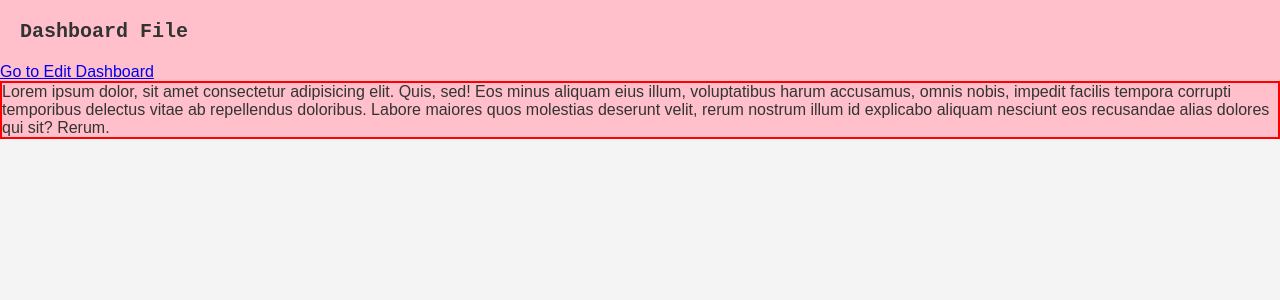
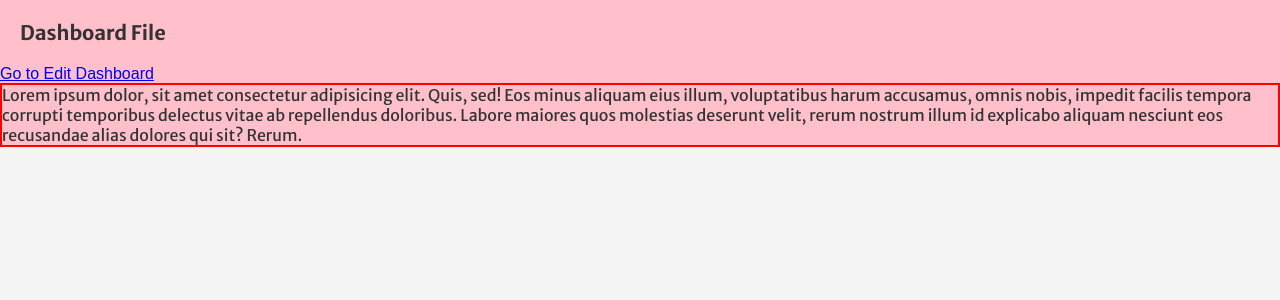
Before and after one commit to harshaltribhuwan/dashboard-ui, a React (Vite) app: page / in a window 1280 px wide. Shown: the top 300 px of the page. Built offline with nearby package versions, Linux system fonts and the light colour scheme.

Commit message:
added font as per the figma

```diff
--- a/index.html
+++ b/index.html
@@ -1,13 +1,20 @@
 <!doctype html>
 <html lang="en">
+
 <head>
   <meta charset="UTF-8" />
   <link rel="icon" type="image/svg+xml" href="/vite.svg" />
+  <link rel="preconnect" href="https://fonts.googleapis.com">
+  <link rel="preconnect" href="https://fonts.gstatic.com" crossorigin>
+  <link href="https://fonts.googleapis.com/css2?family=Merriweather+Sans:ital,wght@0,300..800;1,300..800&display=swap"
+    rel="stylesheet">
   <meta name="viewport" content="width=device-width, initial-scale=1.0" />
   <title>Dashboard UI</title>
 </head>
+
 <body>
   <div id="root"></div>
   <script type="module" src="/src/main.jsx"></script>
 </body>
+
 </html>
--- a/src/Components/dashboard.scss
+++ b/src/Components/dashboard.scss
@@ -2,12 +2,13 @@
 .dashboard-container {
     background: pink;
     h3 {
-        font-family: 'Courier New', Courier, monospace;
+        font-family: "Merriweather Sans", sans-serif;
         font-size: 20px;
         padding: 20px;
     }
 
     p {
+        font-family: "Merriweather Sans", sans-serif;
         border: 2px solid red;
     }
 }
```
Lines whose indentation alone changed are shown as unchanged.
